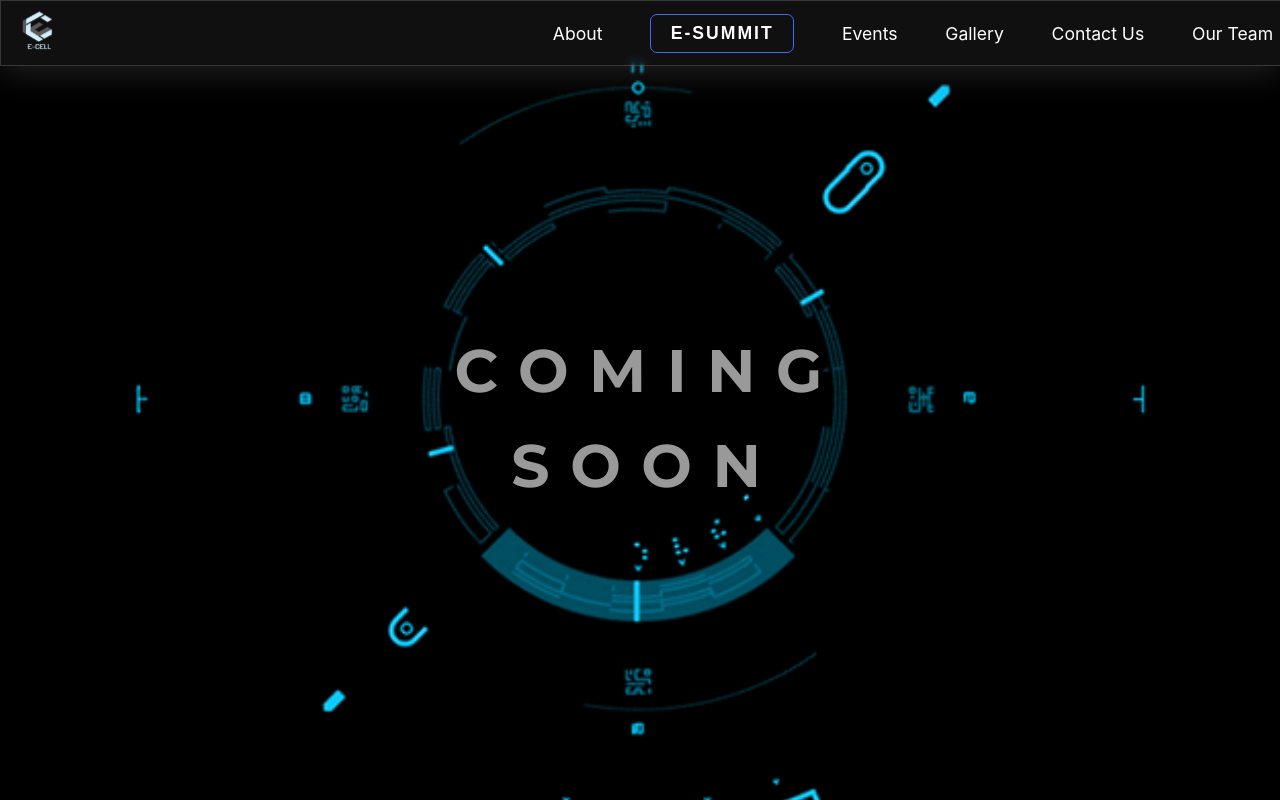
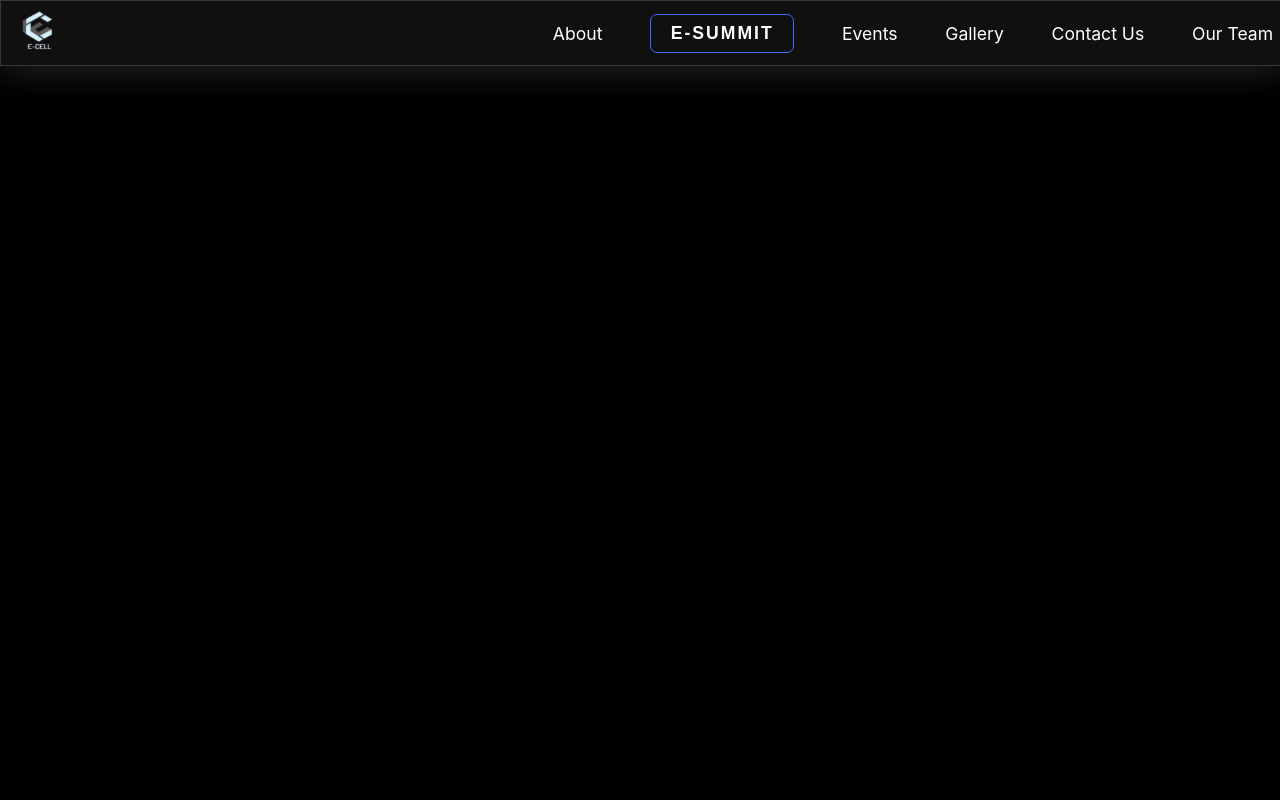
Before and after one commit to Pranjal-231003/E-Cell-Website, a React (Create React App) app in the folder frontend/: page /esummit in a window 1280 px wide. Built offline with nearby package versions, Linux system fonts and the light colour scheme.

Commit message:
route change a bit

```diff
--- a/frontend/src/App.js
+++ b/frontend/src/App.js
@@ -174,7 +174,7 @@ function App() {
       /></div>} />
 
 
-        <Route path="/esummit" element={<ESummit />} />
+        {/* <Route path="/esummit" element={<ESummit />} /> */}
         <Route path="/contact" element={<Contact />} />
         <Route path="/team" element={<Team />} />
           {/* <Route exact path="/Admin/ViewEvents" element={<ViewEvents />} />  */}
```
